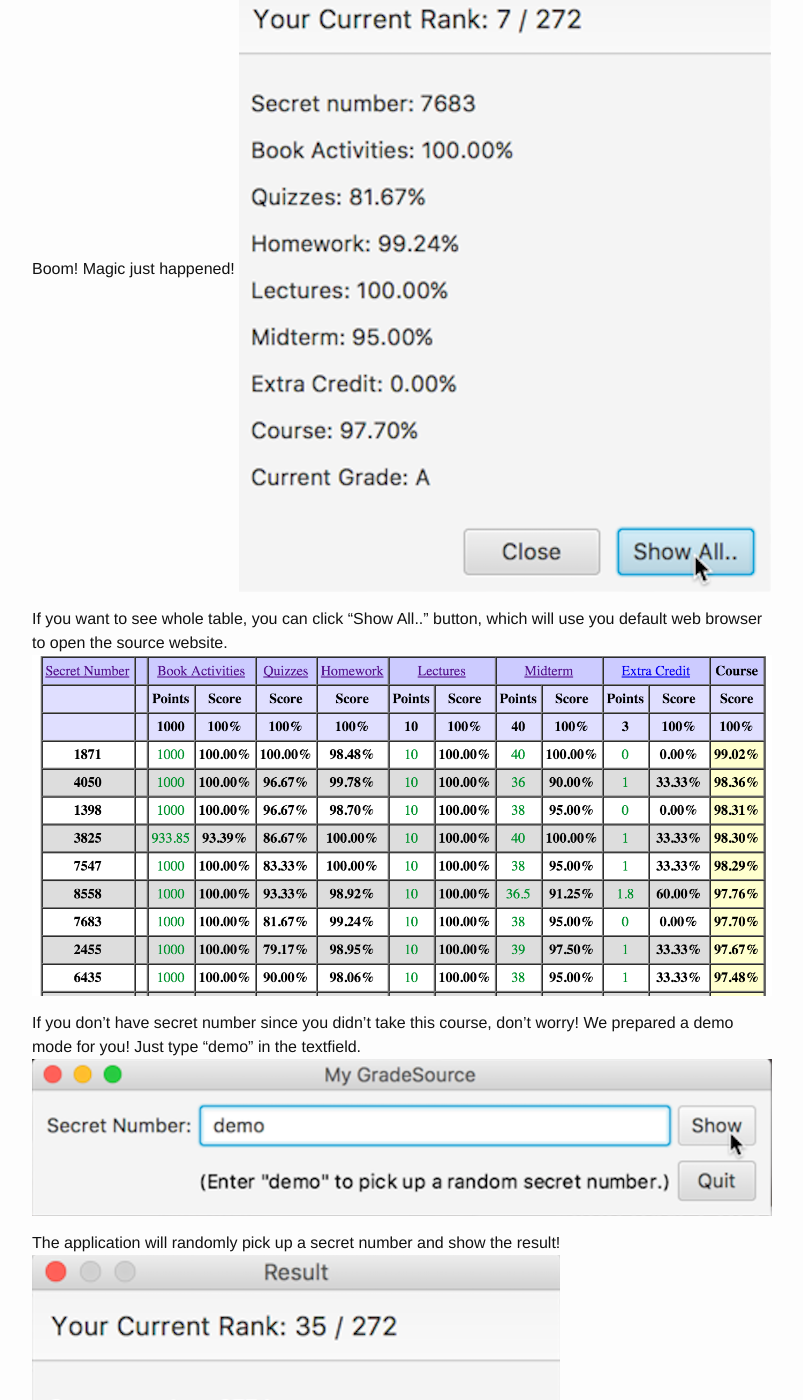
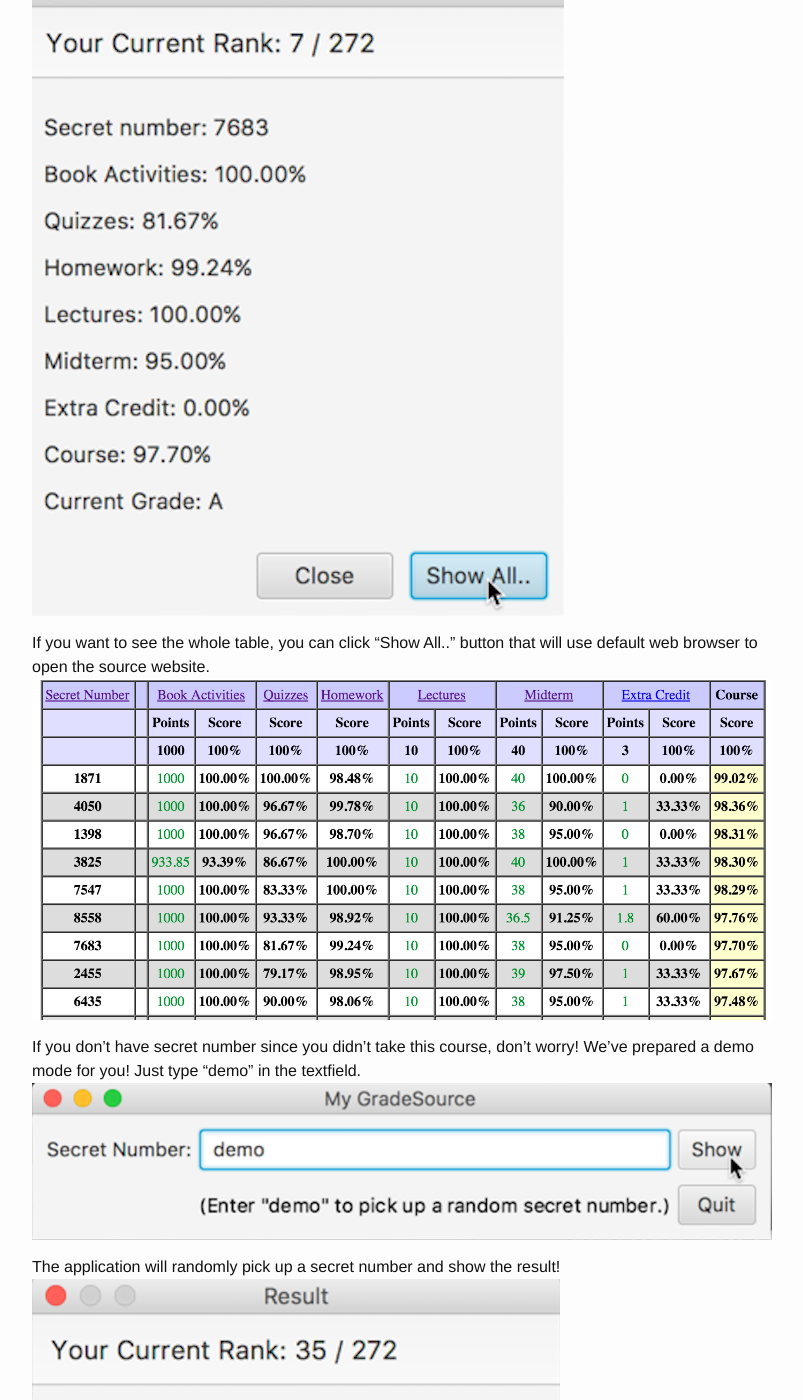
Before and after one commit to MyGradeSource/MyGradeSource.github.io, a Jekyll site: the page built from _posts/2016-03-12-my-gradesource.md, in a window 1280 px wide and 1400 px high, scrolled down 1130 px. Shown: the whole window, without its empty margins (238-1041 px from the left). Built offline with Jekyll 4.4.1, drawn with Linux system fonts in a browser that asks for light colours; some of the changed text lies outside the part shown.

Commit message:
minor changes.

```diff
--- a/_posts/2016-03-12-my-gradesource.md
+++ b/_posts/2016-03-12-my-gradesource.md
@@ -4,11 +4,11 @@ title:  "Introduction: My GradeSource"
 date:   2016-03-12 21:09:43 -0800
 permalink: /
 ---
-Feel tired when you see this?
+Feel tired when you look at this?
 ![](/src/1.png)
 
-From now on, you don't have to check those bunch of unnecessary data again after
-downloading our application for searching your status of CSE11 course.
+if you download our application, you will no longer need to go through the whole
+table to find your status of CSE11 course.
 
 (Click [here](https://github.com/mygradesource/mygradesource-app/blob/master/MyGradeSource.jar?raw=true) to download.)
 
@@ -21,15 +21,15 @@ After downloading "My GradeSource", just click it to open.
 And enter your secret number in the textfield...
 ![](/src/3.png)
 
-Boom! Magic just happened!
+There you go! The result just came out!
 ![](/src/4.png)
 
-If you want to see whole table, you can click "Show All.." button, which will use
-you default web browser to open the source website.
+If you want to see the whole table, you can click "Show All.." button that will use
+default web browser to open the source website.
 ![](/src/1.png)
 
 If you don't have secret number since you didn't take this course, don't worry!
-We prepared a demo mode for you! Just type "demo" in the textfield.
+We've prepared a demo mode for you! Just type "demo" in the textfield.
 ![](/src/5.png)
 
 The application will randomly pick up a secret number and show the result!
```
